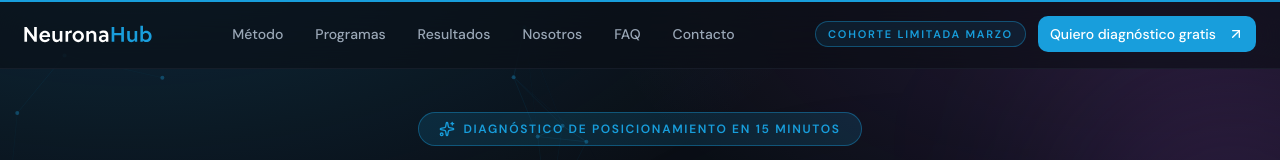
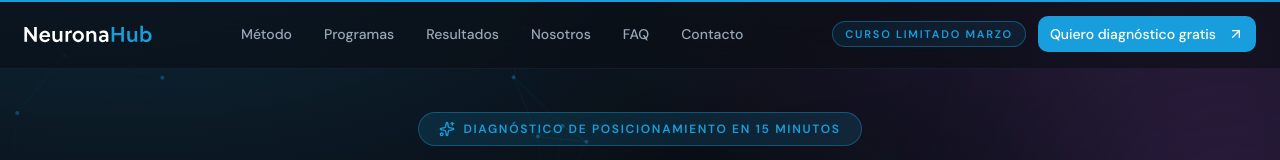
Before and after one commit to andreszapataq/neurona-hub-landing-page, a Next.js app: page / in a window 1280 px wide. Shown: the top 160 px of the page. Built offline with nearby package versions, Linux system fonts and the light colour scheme.

Commit message:
update navbar text

```diff
--- a/components/navbar.tsx
+++ b/components/navbar.tsx
@@ -123,7 +123,7 @@ export function Navbar() {
 
         <div className="hidden items-center gap-3 md:flex">
           <span className="rounded-full border border-primary/40 bg-primary/10 px-3 py-1 text-[11px] font-semibold uppercase tracking-[0.16em] text-primary">
-            Cohorte limitada marzo
+            Curso limitado marzo
           </span>
           <motion.div
             className="hidden md:block"
```
